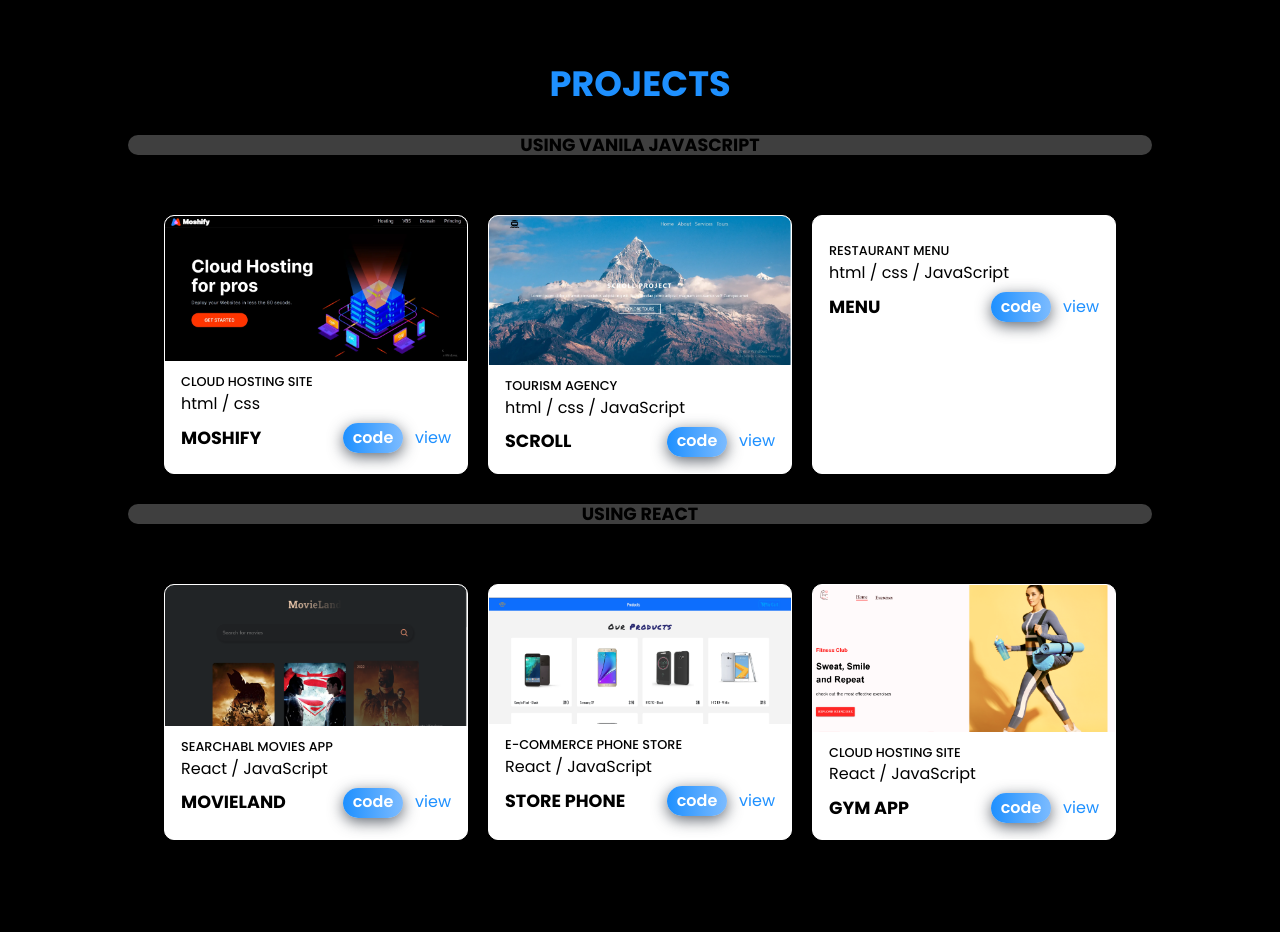
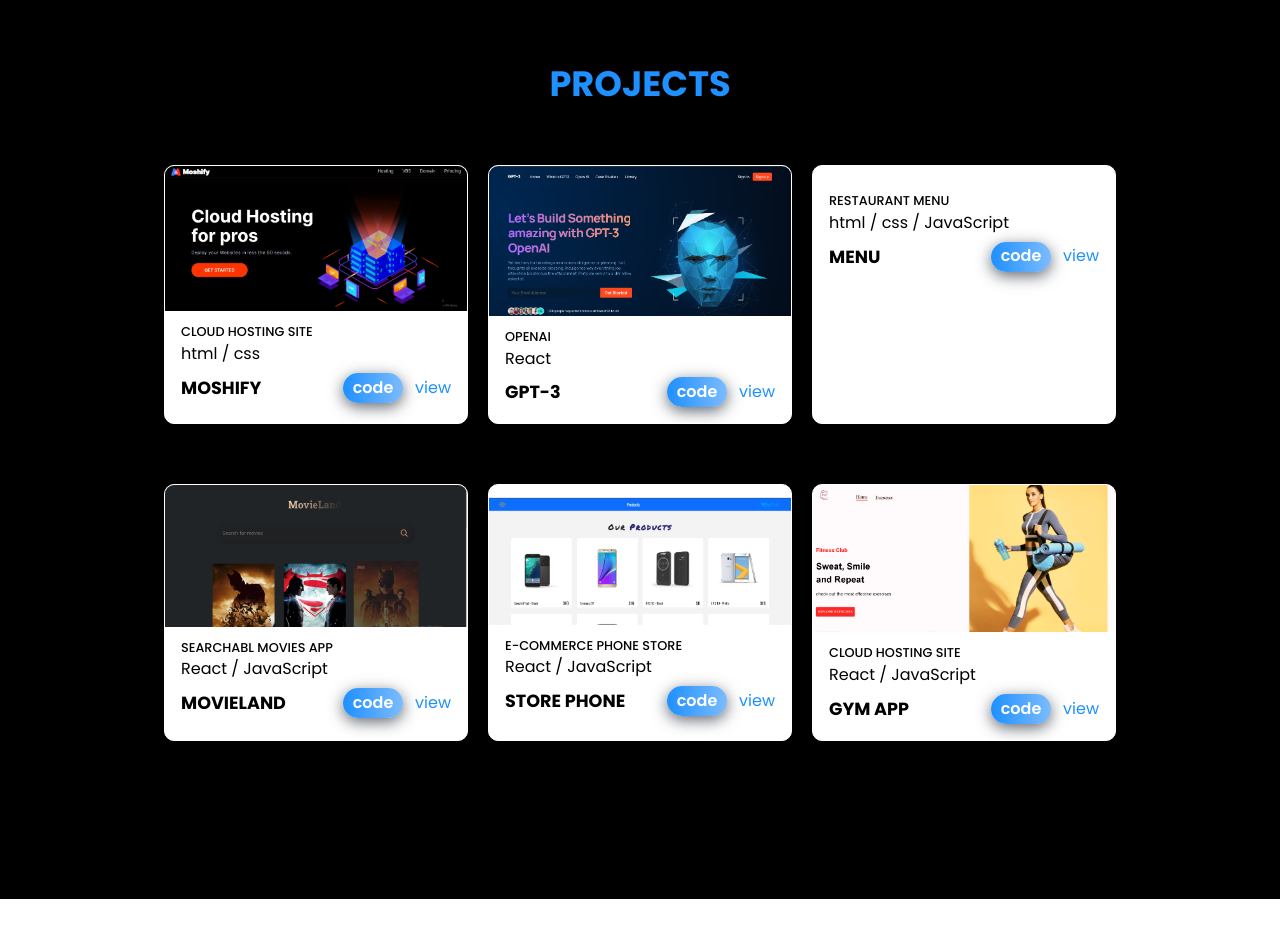
Before and after one commit to HayderRepo/Portfolio, a website: page index.html in a window 1280 px wide. Shown: the part 1580-2512 px from the top of the page. Drawn offline with nearby package versions, Linux system fonts and the light colour scheme; files whose address does not match are found by name.

Commit message:
add gpt-3 site.

```diff
--- a/index.html
+++ b/index.html
@@ -110,7 +110,6 @@
     <!-- projects section -->
     <section class="projects__container" id="Projects" data-aos="zoom-in-left">
       <h2 class="section-title">Projects</h2>
-      <h3 class="project__category">using vanila JavaScript</h3>
       <div class="content">
         <div class="card--secondary">
           <div class="project__image">
@@ -140,23 +139,23 @@
         </div>
         <div class="card--secondary">
           <div class="project__image">
-            <img src="images-webp/scroll.webp" alt="website image" />
+            <img src="images-webp/gpt3-image.png" alt="website image" />
           </div>
           <div class="project__details">
-            <p class="project__type">Tourism Agency</p>
-            <p class="projcet__methods">html / css / JavaScript</p>
+            <p class="project__type">OpenAI</p>
+            <p class="projcet__methods">React</p>
           </div>
           <div class="title-container">
-            <strong class="project-title">scroll</strong>
+            <strong class="project-title">gpt-3</strong>
             <div class="links-container">
               <a
-                href="https://github.com/HayderRepo/tourism-agency"
+                href="https://github.com/HayderRepo/gpt3_hayder"
                 target="_blank"
                 class="btn-hover color-1"
                 >code
               </a>
               <a
-                href="projects/scroll/index.html"
+                href="https://hayder.netlify.app/"
                 target="_blank"
                 class="view-btn"
                 >view</a
@@ -192,7 +191,6 @@
         </div>
       </div>
 
-      <h3 class="project__category">using React</h3>
       <div class="content">
         <div class="card--secondary">
           <div class="project__image">
```
Also changed, not shown: images-webp/gpt3-image.png (added).
